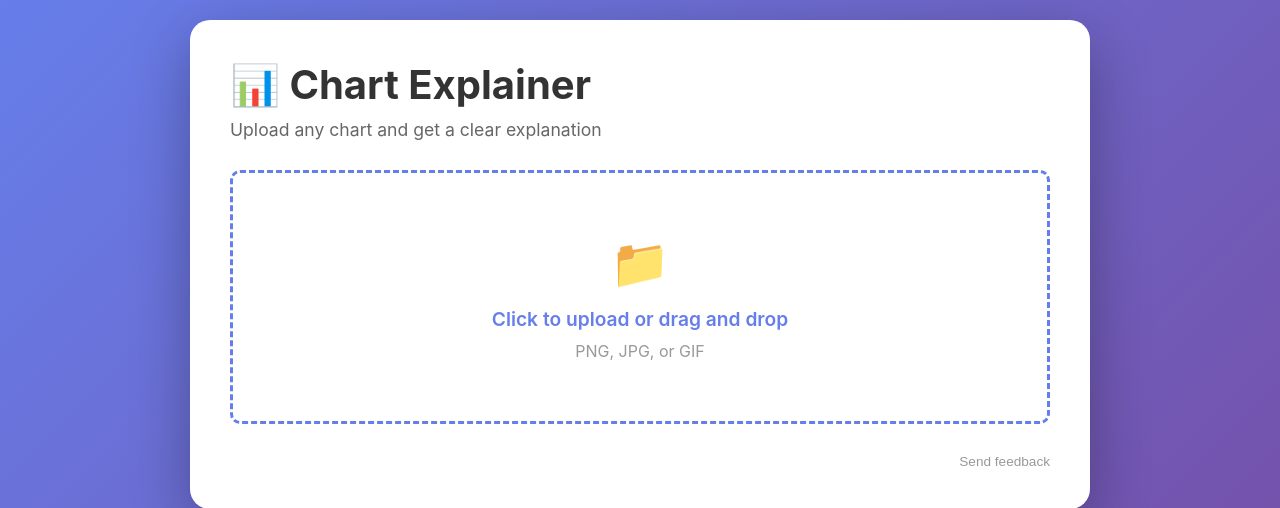
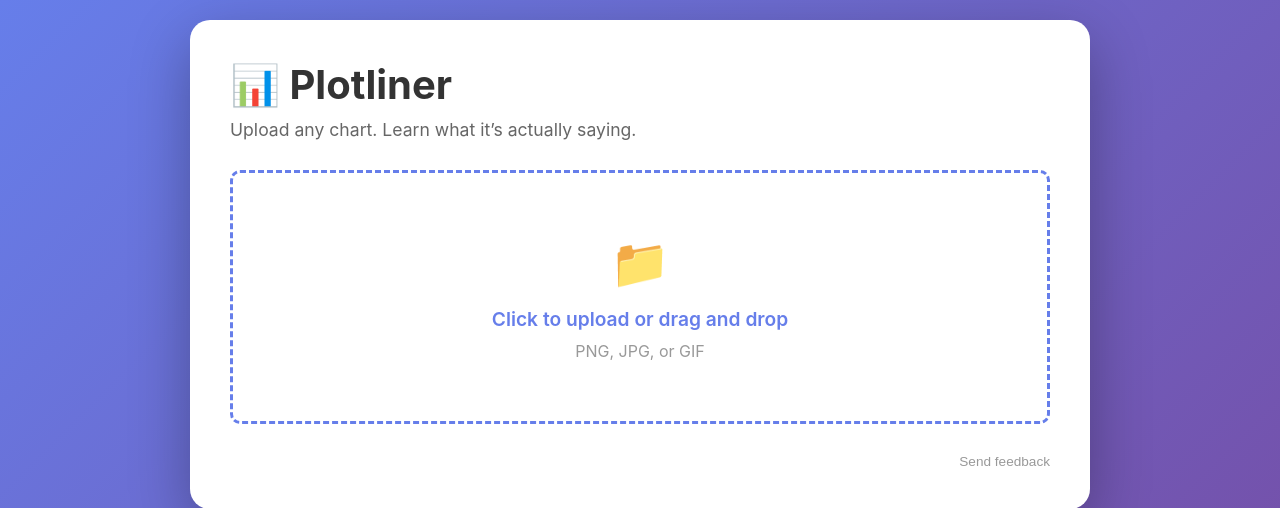
Before and after one commit to iamctodd/chart_explainer, a Flask app: page / in a window 1280 px wide. Shown: the top 508 px of the page. Run offline with Flask 3, Linux system fonts and the light colour scheme; some libraries are stand-ins or nearby versions.

Commit message:
Wording updates

```diff
--- a/web_app/templates/index.html
+++ b/web_app/templates/index.html
@@ -3,7 +3,7 @@
 <head>
     <meta charset="UTF-8">
     <meta name="viewport" content="width=device-width, initial-scale=1.0">
-    <title>Chart Explainer - Understand Any Chart</title>
+    <title>Plotliner — Upload any chart. Learn what it actually says.</title>
     <style>
         * {
             margin: 0;
@@ -432,8 +432,8 @@
 </head>
 <body>
     <div class="container">
-        <h1>📊 Chart Explainer</h1>
-        <p class="subtitle">Upload any chart and get a clear explanation</p>
+        <h1>📊 Plotliner</h1>
+        <p class="subtitle">Upload any chart. Learn what it’s actually saying.</p>
 
         <div class="upload-area" id="uploadArea">
             <div class="upload-icon">📁</div>
@@ -441,7 +441,7 @@
             <div class="upload-subtext">PNG, JPG, or GIF</div>
         </div>
 
-        <button class="upload-another-btn" id="uploadAnotherBtn">📤 Upload Another Chart</button>
+        <button class="upload-another-btn" id="uploadAnotherBtn">📤 Plotline Another Chart</button>
 
         <input type="file" id="fileInput" accept="image/*">
 
@@ -466,7 +466,7 @@
     <div class="modal-overlay" id="feedbackModal">
         <div class="modal">
             <h2>Send Feedback</h2>
-            <p>Help us improve Chart Explainer! Share your thoughts, bug reports, or feature requests.</p>
+            <p>Help us improve Plotliner! Share your thoughts, bug reports, or feature requests.</p>
 
             <div class="feedback-success" id="feedbackSuccess">
                 Thanks for your feedback! We really appreciate it. 🙏
```
